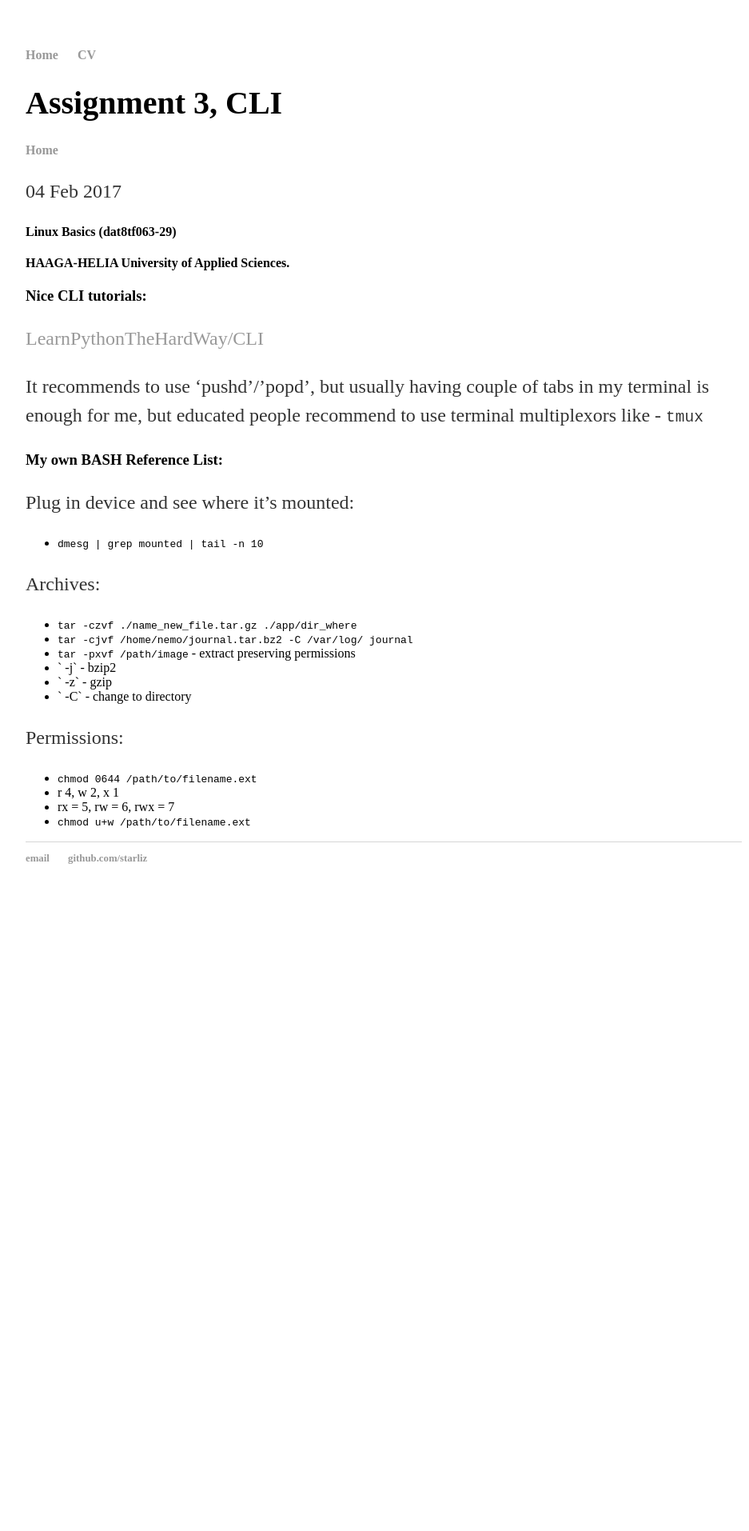
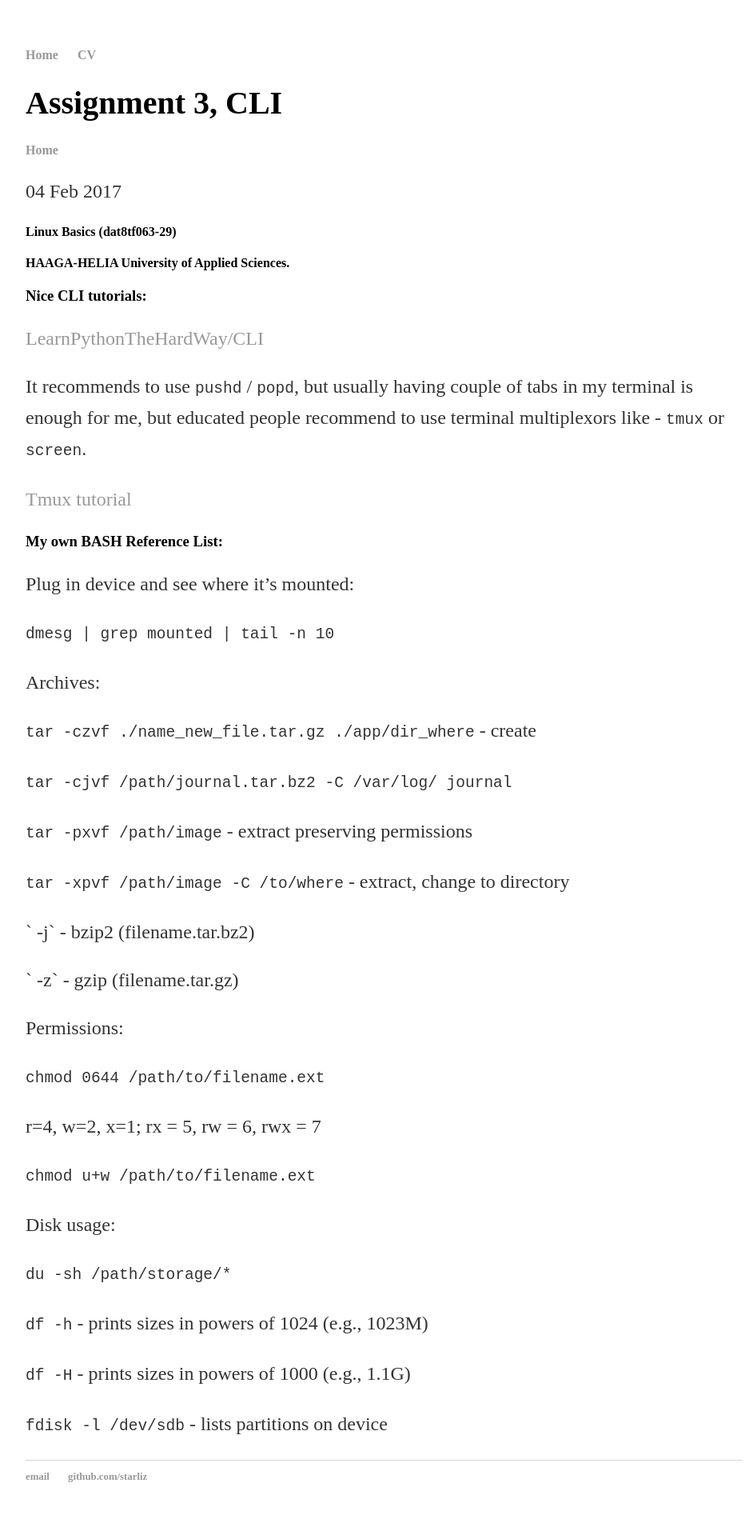
Before and after one commit to starliz/starliz.github.io, a Jekyll site: the page built from _posts/2017-02-04-h3-cli.md, in a window 1280 px wide. Shown: the whole page at 80% size, without its empty margins (160-1097 px from the left). Built offline with Jekyll 4.4.1, drawn with Linux system fonts in a browser that asks for light colours; before the commit the page ends 1141 px from its top, so only the background shows below that.

Commit message:
[h3] h3 updated

```diff
--- a/_posts/2017-02-04-h3-cli.md
+++ b/_posts/2017-02-04-h3-cli.md
@@ -11,25 +11,46 @@ date: 2017-02-04
 
 [LearnPythonTheHardWay/CLI](https://learnpythonthehardway.org/book/appendix-a-cli/)
 
-It recommends to use 'pushd'/'popd', but usually having couple of tabs in my terminal is enough for me,
-but educated people recommend to use terminal multiplexors like -  `tmux`
+It recommends to use `pushd` / `popd`, but usually having couple of tabs in my terminal is enough for me,
+but educated people recommend to use terminal multiplexors like -  `tmux` or `screen`.
+
+[Tmux tutorial](http://www.hamvocke.com/blog/a-quick-and-easy-guide-to-tmux/)
 
 
 ### My own BASH Reference List:
 
 Plug in device and see where it's mounted:
-* `dmesg | grep mounted | tail -n 10`
+
+`dmesg | grep mounted | tail -n 10`
 
 Archives:
-* `tar -czvf ./name_new_file.tar.gz ./app/dir_where`
-* `tar -cjvf /home/nemo/journal.tar.bz2 -C /var/log/ journal`
-* `tar -pxvf /path/image` - extract preserving permissions
-* ` -j` - bzip2
-* ` -z` - gzip
-* ` -C` - change to directory
+
+`tar -czvf ./name_new_file.tar.gz ./app/dir_where` - create
+
+`tar -cjvf /path/journal.tar.bz2 -C /var/log/ journal`
+
+`tar -pxvf /path/image` - extract preserving permissions
+
+`tar -xpvf /path/image -C /to/where` - extract, change to directory
+
+` -j` - bzip2 (filename.tar.bz2)
+
+` -z` - gzip (filename.tar.gz)
 
 Permissions:
-* `chmod 0644  /path/to/filename.ext`
-* r 4, w 2, x 1
-* rx = 5, rw = 6, rwx = 7
-* `chmod u+w /path/to/filename.ext`
+
+`chmod 0644  /path/to/filename.ext`
+
+r=4, w=2, x=1;   rx = 5, rw = 6, rwx = 7
+
+`chmod u+w /path/to/filename.ext`
+
+Disk usage:
+
+`du -sh /path/storage/*`
+
+`df -h` - prints sizes in powers of 1024 (e.g., 1023M)
+
+`df -H` - prints sizes in powers of 1000 (e.g., 1.1G)
+
+`fdisk -l /dev/sdb` - lists partitions on device
```
